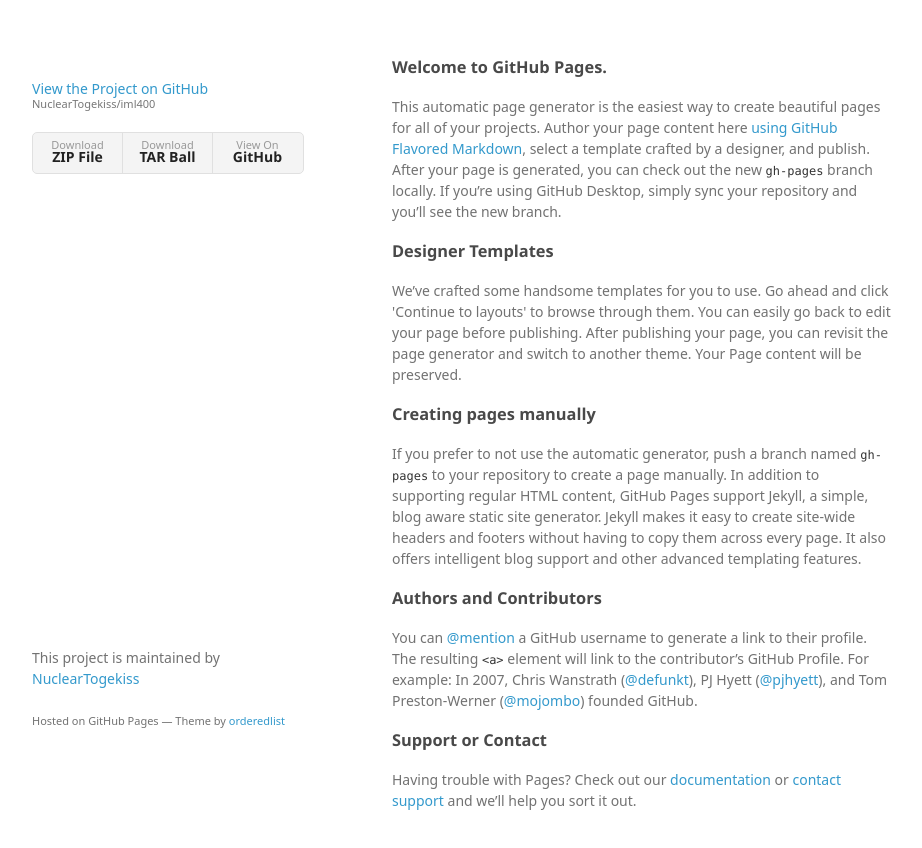
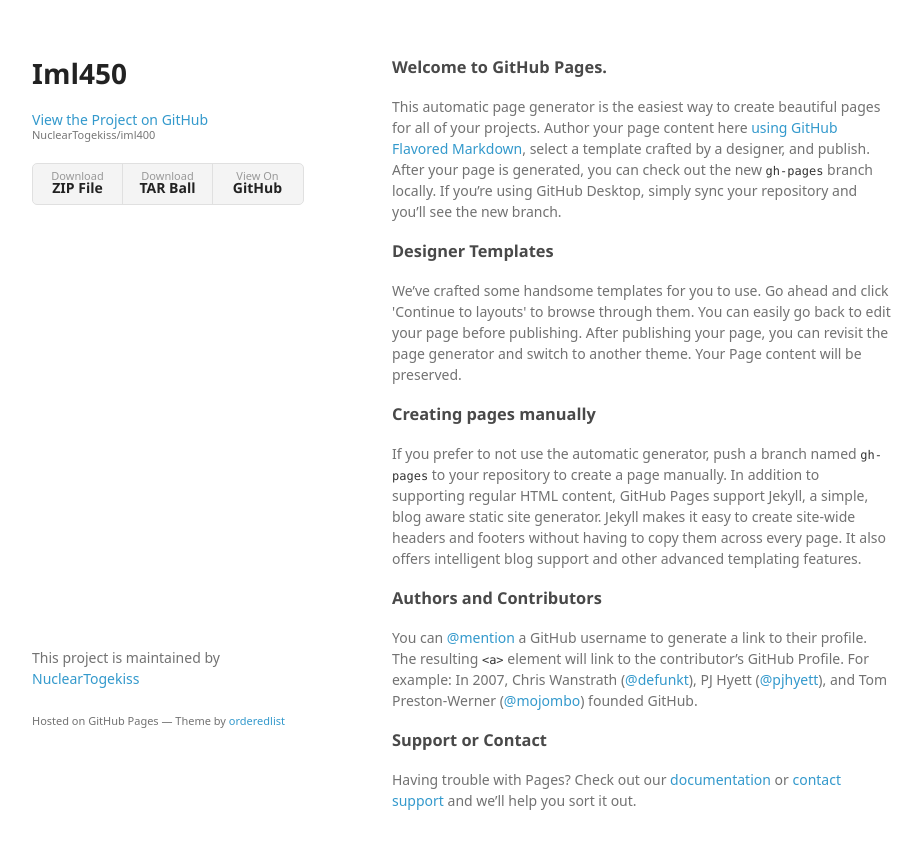
Before and after one commit to NuclearTogekiss/iml400, a plain HTML site: page index.html in a window 1280 px wide. Shown: the whole page, without its empty margins (178-1100 px from the left). Drawn offline with Linux system fonts and the light colour scheme; a web font is replaced by a local one.

Commit message:
add title
add it

```diff
--- a/index.html
+++ b/index.html
@@ -15,6 +15,7 @@
   <body>
     <div class="wrapper">
       <header>
+        <h1>Iml450</h1>
         <p></p>
 
         <p class="view"><a href="https://github.com/NuclearTogekiss/iml400">View the Project on GitHub <small>NuclearTogekiss/iml400</small></a></p>
```
